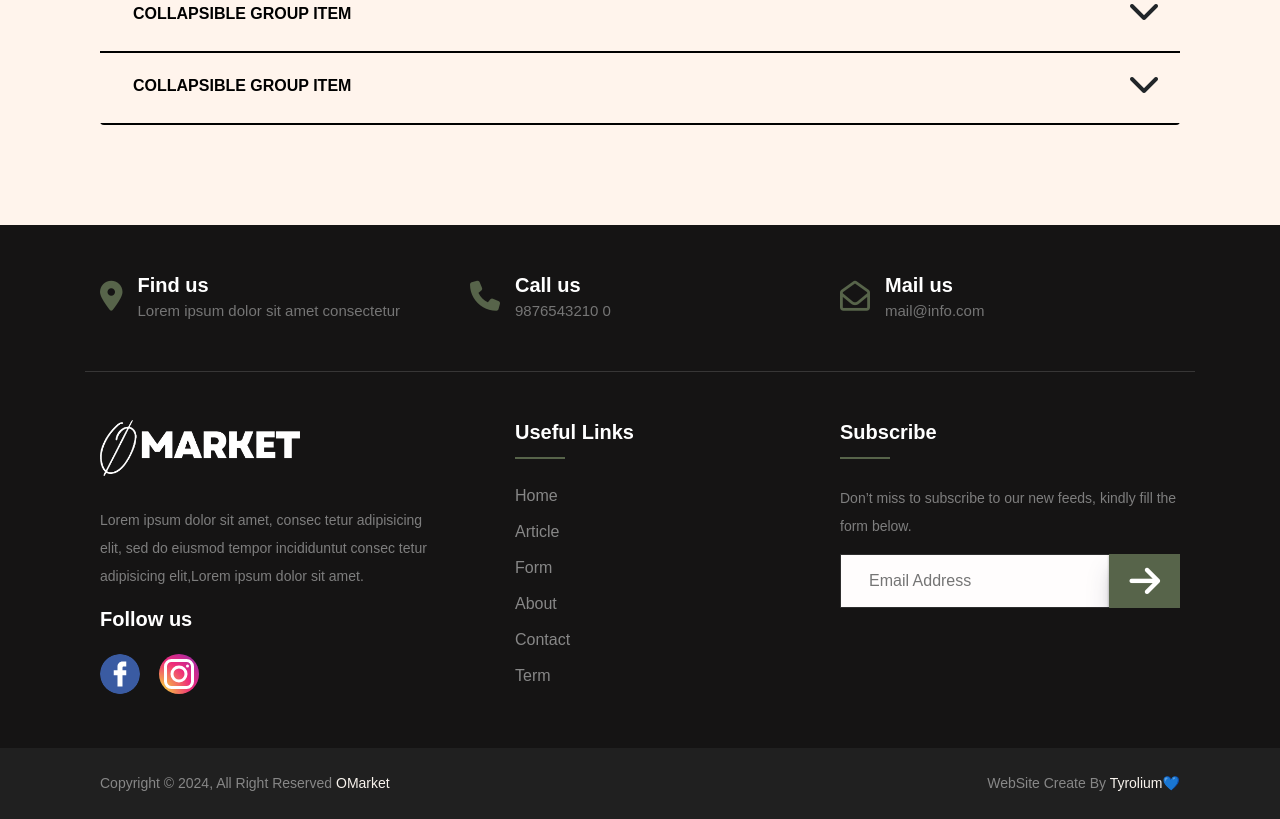
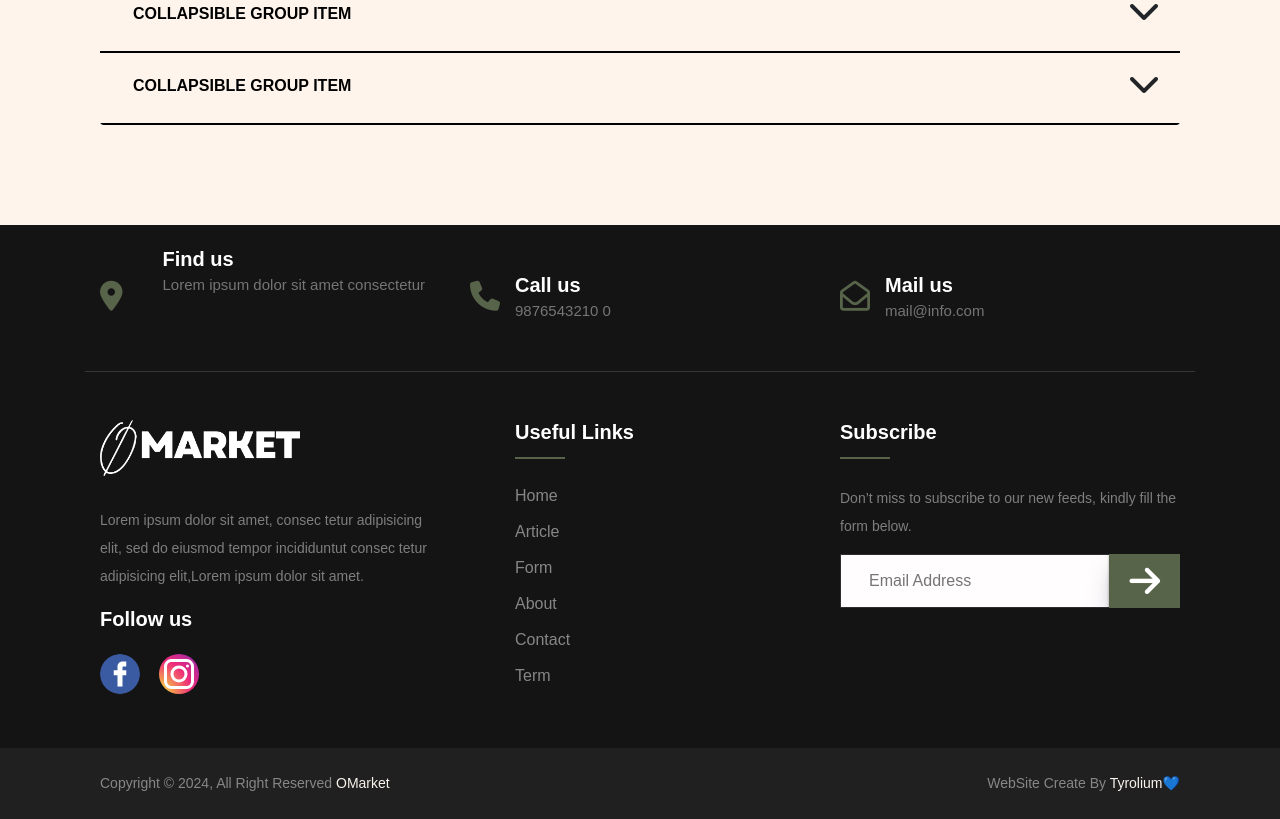
Before and after one commit to TheMaxium69/OMarket, a PHP site: page / in a window 1280 px wide. Shown: the part 1931-2750 px from the top of the page. Run offline with PHP 8.4, Linux system fonts and the light colour scheme; some web fonts are replaced.

Commit message:
correction bug footer police
correction bug footer police

```diff
--- a/composant/footer.phtml
+++ b/composant/footer.phtml
@@ -3,13 +3,13 @@
             <div class="footer-cta pt-5 pb-5">
                 <div class="row">
                     <div class="col-xl-4 col-md-4 mb-30">
-                        <div class="single-cta">
-                            <i class="fas fa-map-marker-alt"></i>
-                            <div class="cta-text">
-                                <h4>Find us</h4>
-                                <span>Lorem ipsum dolor sit amet consectetur</span>
+                            <div class="single-cta">
+                                <i class="fas fa-map-marker-alt"></i>
+                                <div class="cta-text1">
+                                    <h4>Find us</h4>
+                                    <span>Lorem ipsum dolor sit amet consectetur</span>
+                                </div>
                             </div>
-                        </div>
                     </div>
                     <div class="col-xl-4 col-md-4 mb-30">
                         <div class="single-cta">
--- a/css/footer.css
+++ b/css/footer.css
@@ -16,6 +16,10 @@
     float: left;
     margin-top: 8px;
     }
+
+    #footer #unique .single-cta {
+        padding-right: 15px;
+    }
     .cta-text {
     padding-left: 15px;
     display: inline-block;
@@ -29,6 +33,36 @@
     .cta-text span {
     color: #757575;
     font-size: 15px;
+    }
+
+        .cta-text {
+    padding-left: 15px;
+    display: inline-block;
+    }
+    .cta-text h4 {
+    color: #fff;
+    font-size: 20px;
+    font-weight: 600;
+    margin-bottom: 2px;
+    }
+    .cta-text span {
+    color: #757575;
+    font-size: 15px;
+    }
+    .cta-text1 {
+        padding-left: 40px;
+        display: inline-block;
+    }
+    .cta-text1 h4 {
+        color: #fff;
+        font-size: 20px;
+        font-weight: 600;
+        margin-bottom: 2px;
+        margin-top: -35px;
+    }
+    .cta-text1 span {
+        color: #757575;
+        font-size: 15px;
     }
     .footer-content {
     position: relative;
```
